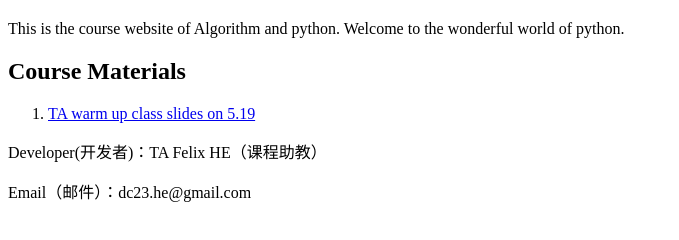
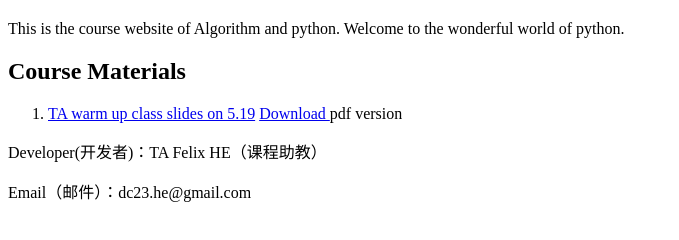
Before and after one commit to Felixgitxxx/TA_class, a plain HTML site: page index.html in a window 1280 px wide. Shown: the part 46-286 px from the top of the page, without its empty margins (0-679 px from the left). Drawn offline with Linux system fonts and the light colour scheme.

Commit message:
Update index.html

```diff
--- a/index.html
+++ b/index.html
@@ -7,7 +7,7 @@
 <section>
   <h2>Course Materials</h2>
   <ol>
-    <li><a href="python_preview.html">TA warm up class slides on 5.19</a></li>
+    <li><a href="python_preview.html">TA warm up class slides on 5.19</a> <a href="python_preview.pdf" download> Download </a> pdf version </li>
   </ol>
 </section>
 
```
